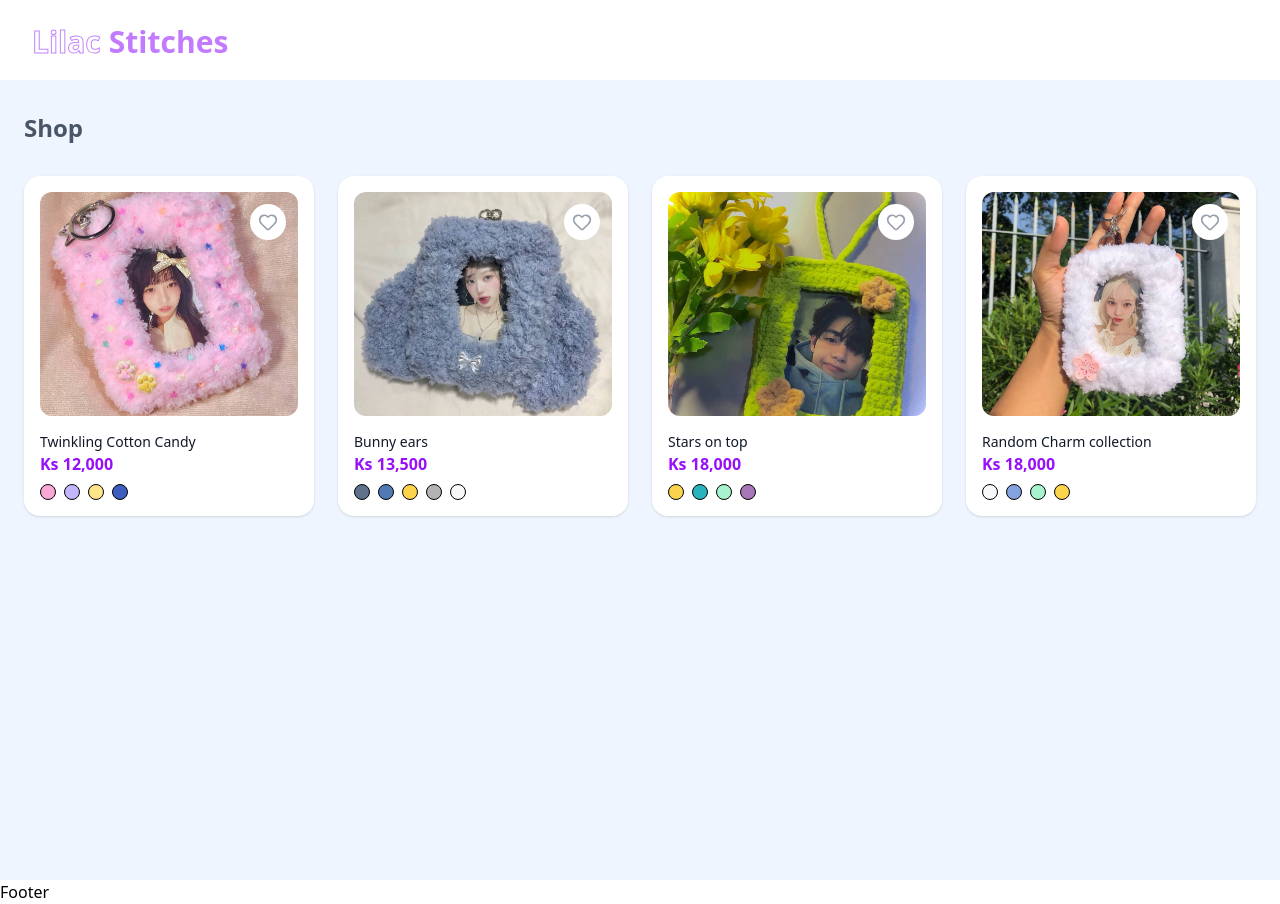
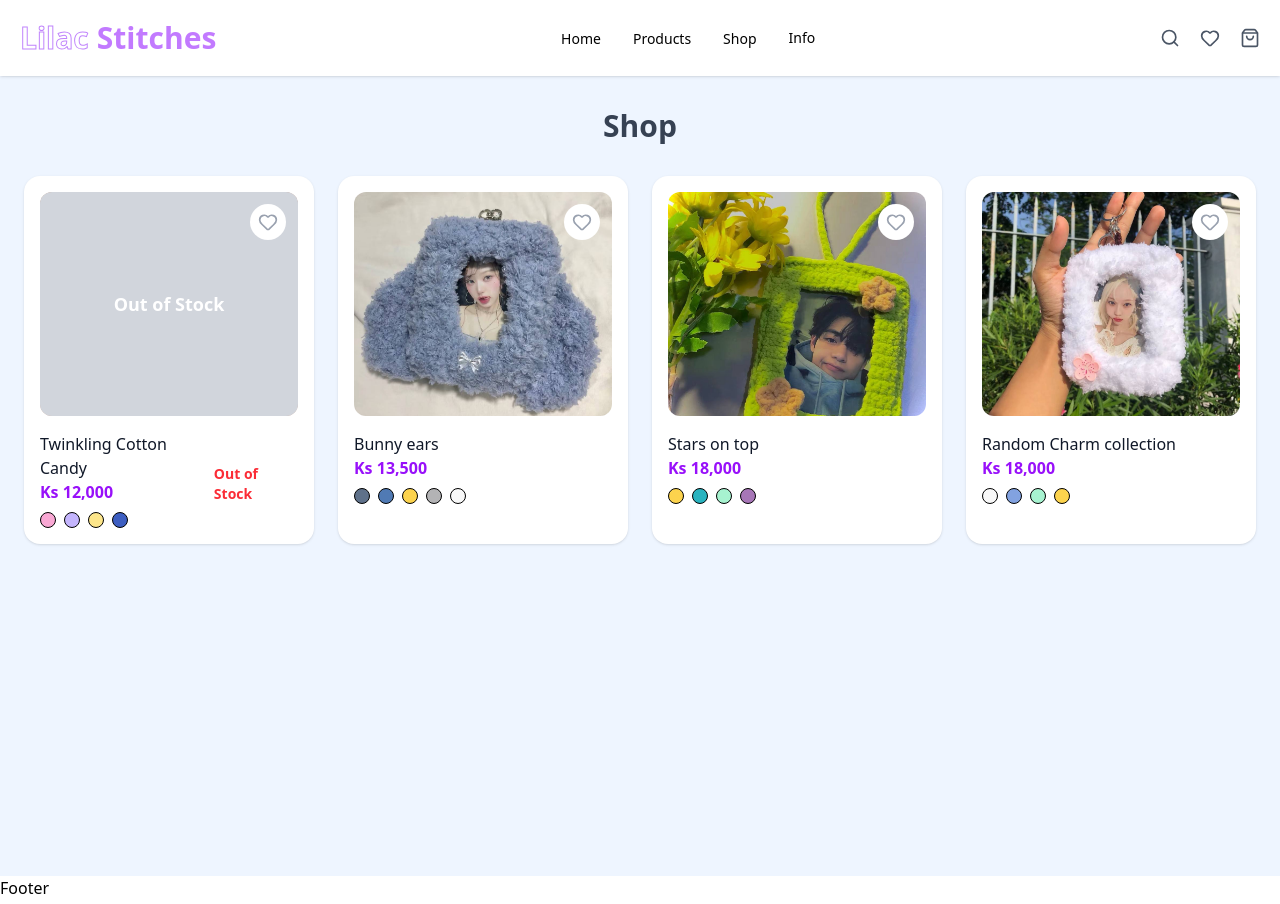
Before and after one commit to itzpai/lilac-stitches, a React (Vite) app: page /shop in a window 1280 px wide. Built offline with nearby package versions, Linux system fonts and the light colour scheme.

Commit message:
refactor logo and add header

```diff
--- a/src/components/Header.jsx
+++ b/src/components/Header.jsx
@@ -1,11 +1,129 @@
+// Navbar.jsx
+import { Link, NavLink } from "react-router";
+import { Menu, X, Heart, ShoppingBag, Search } from "lucide-react";
+import { useState } from "react";
 import Logo from "./Logo"
 
 function Header() {
+    const [open, setOpen] = useState(false);
+    const [infoOpen, setInfoOpen] = useState(false);
+
     return (
-        <nav className="h-20">
-            <Logo />
-        </nav>
-    )
-}
+        <header className="sticky top-0 z-50 bg-white shadow-sm">
+            <nav className="mx-auto flex max-w-7xl items-center justify-between p-5">
+                <div className="flex items-center">
+                    {/* Mobile Menu Button */}
+                    <button
+                        onClick={() => setOpen(!open)}
+                        className="md:hidden mr-3"
+                    >
+                        <Menu />
+                    </button>
 
-export default Header
+                    {/* Logo */}
+                    <Link to="/">
+                        <Logo />
+                    </Link>
+                </div>
+
+                {/* Desktop Links */}
+                <ul className="hidden items-center gap-8 md:flex">
+                    <li>
+                        <Link
+                            to="/"
+                            className="text-sm font-medium relative after:absolute after:bg-purple-400 after:h-0.5 after:w-0 after:left-0 after:top-6 after:duration-300 hover:text-purple-400 hover:after:w-full"
+                        >
+                            Home
+                        </Link>
+                    </li>
+                    <li>
+                        <Link
+                            to="/products"
+                            className="text-sm font-medium relative after:absolute after:bg-purple-400 after:h-0.5 after:w-0 after:left-0 after:top-6 after:duration-300 hover:text-purple-400 hover:after:w-full"
+                        >
+                            Products
+                        </Link>
+                    </li>
+                    <li>
+                        <Link
+                            to="/shop"
+                            className="text-sm font-medium relative after:absolute after:bg-purple-400 after:h-0.5 after:w-0 after:left-0 after:top-6 after:duration-300 hover:text-purple-400 hover:after:w-full"
+                        >
+                            Shop
+                        </Link>
+                    </li>
+
+                    {/* INFO DROPDOWN */}
+                    <li
+                        className="relative"
+                        onMouseOver={() => setInfoOpen(true)}
+                    >
+                        <button className="flex items-center gap-1 text-sm font-medium relative after:absolute after:bg-purple-400 after:h-0.5 after:w-0 after:left-0 after:top-6 after:duration-300 hover:text-purple-400 hover:after:w-full">
+                            Info
+                        </button>
+
+                        {infoOpen && (
+                            <div
+                                className="absolute left-0 top-full mt-3 w-44 rounded-xl bg-white p-2 shadow-lg"
+                                onMouseLeave={() => { setInfoOpen(false) }}>
+                                <Link
+                                    to="/about"
+                                    className="block rounded-lg px-4 py-2 text-sm font-medium text-gray-700 hover:bg-purple-50 hover:text-purple-500"
+                                >
+                                    About Us
+                                </Link>
+
+                                <Link
+                                    to="/contact"
+                                    className="block rounded-lg px-4 py-2 text-sm font-medium text-gray-700 hover:bg-purple-50 hover:text-purple-500"
+                                >
+                                    Contact Us
+                                </Link>
+
+                                <Link
+                                    to="/faqs"
+                                    className="block rounded-lg px-4 py-2 text-sm font-medium text-gray-700 hover:bg-purple-50 hover:text-purple-500"
+                                >
+                                    FAQs
+                                </Link>
+                            </div>
+                        )}
+                    </li>
+                </ul>
+
+
+                {/* Desktop Icons */}
+                <div className=" items-center gap-5 flex">
+                    <Search className="h-5 w-5 cursor-pointer text-gray-600 hover:text-purple-400" />
+                    <Heart className="h-5 w-5 text-gray-600 hover:text-purple-400" />
+                    <ShoppingBag className="h-5 w-5 cursor-pointer text-gray-600 hover:text-purple-400" />
+                </div>
+            </nav>
+
+            {/* Mobile Menu */}
+            <div className="md:hidden">
+                <div onClick={() => { setOpen(false) }} className={`fixed h-fit inset-0 bg-white transform transition-all duration-300 ease-in-out ${open ? "translate-x-0" : "-translate-x-full"
+                    }`}>
+                    <ul className="text-lg p-8 text-left">
+                        <X onClick={() => { setOpen(false) }} className="cursor-pointer text-gray-600 hover:text-purple-400 border-2" />
+                        {["Home", "Products", "Shop", "About Us", "Contact Us", "FAQs", "Wishlist", "Cart"].map((item) => (
+                            <li className="pt-5 text-base font-medium">
+                                <Link
+                                    key={item}
+                                    to={item === "Home" ? "/" : `/${item.toLowerCase()}`}
+                                    onClick={() => setOpen(false)}
+                                    className="relative after:absolute after:bg-purple-400 after:h-0.5 after:w-0 after:left-0 after:top-6 after:duration-300 hover:text-purple-400 hover:after:w-full"
+                                >
+                                    {item}
+                                </Link>
+                            </li>
+                        ))}
+                    </ul>
+                </div>
+            </div>
+
+        </header>
+    );
+};
+
+export default Header;
--- a/src/components/Logo.jsx
+++ b/src/components/Logo.jsx
@@ -1,7 +1,6 @@
 
 function LilacStitchesLogo() {
     return (
-        <div className="px-8 py-6 font-sans">
         <h1 className="text-3xl font-bold cursor-pointer">
             <span
                 className="text-transparent"
@@ -13,7 +12,6 @@ function LilacStitchesLogo() {
                 Stitches
             </span>
         </h1>
-        </div>
     );
 };
 
--- a/src/components/ProductCard.jsx
+++ b/src/components/ProductCard.jsx
@@ -35,7 +35,7 @@ function ProductCard({ product }) {
             {/* Info */}
             <div className="flex justify-between items-center mt-4">
                 <div>
-                    <h3 className="text-sm font-medium text-gray-900">
+                    <h3 className="text-md font-medium text-gray-900">
                         {product.name}
                     </h3>
 
--- a/src/pages/Shop.jsx
+++ b/src/pages/Shop.jsx
@@ -11,7 +11,7 @@ const products = [
         price: "Ks 12,000",
         image: tp,
         colors: ["#f9a8d4", "#c4b5fd", "#fde68a", "#3D5EC1"],
-        inStock: true
+        inStock: false
     },
     {
         id: 2,
@@ -42,7 +42,7 @@ const products = [
 function Shop() {
     return (
         <section className="bg-[#EEF5FF] px-6 py-8 min-h-screen">
-            <h2 className="mb-8 text-2xl font-semibold text-gray-600">
+            <h2 className="mb-8 text-3xl font-bold text-gray-700 text-center">
                 Shop
             </h2>
 
```
Lines whose indentation alone changed are shown as unchanged.
